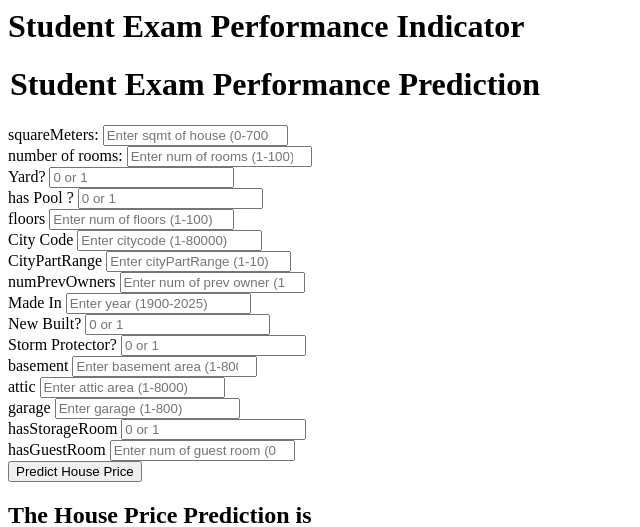
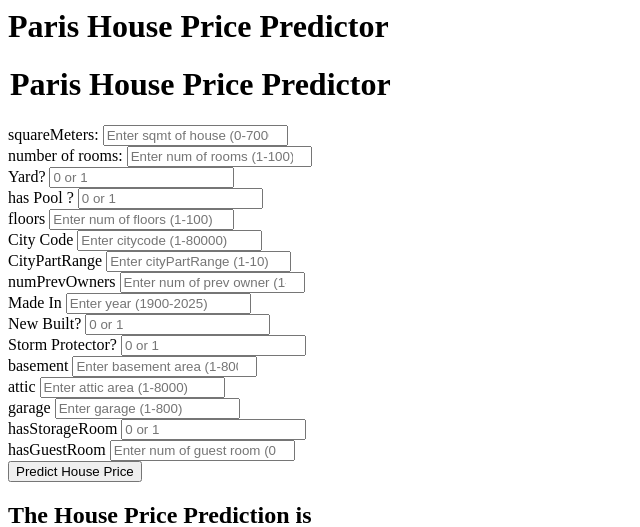
Before and after one commit to riaprasad/MLOps-practice-project, a Flask app: page /predictdata in a window 1280 px wide. Shown: the top 527 px of the page, without its empty margins (0-640 px from the left). Run offline with Flask 3, Linux system fonts and the light colour scheme.

Commit message:
Readme updated

```diff
--- a/templates/home.html
+++ b/templates/home.html
@@ -2,11 +2,11 @@
 <html>
     <body>
         <div class="login">
-            <h1>Student Exam Performance Indicator</h1>
+            <h1>Paris House Price Predictor</h1>
 
             <form action="{{ url_for('predict_datapoint')}}" method="post">
                 <h1>
-                    <legend>Student Exam Performance Prediction</legend>
+                    <legend>Paris House Price Predictor</legend>
                 </h1>
 
                 <div class="form-group">
```
Also changed, not shown: README.md, 3 other files.
